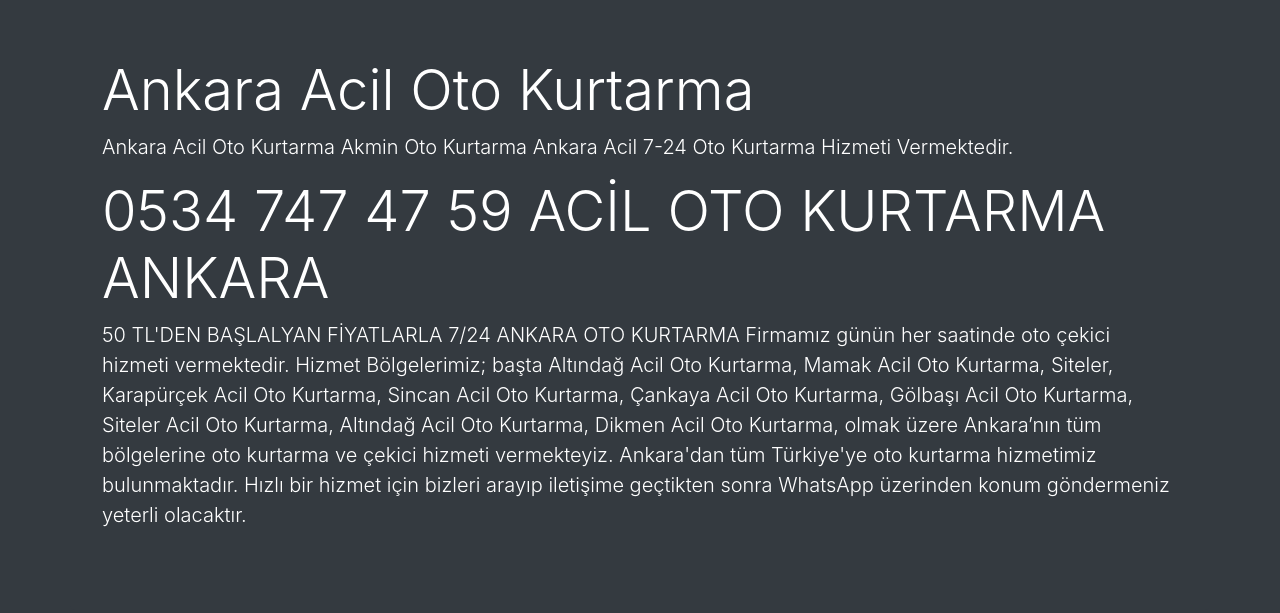
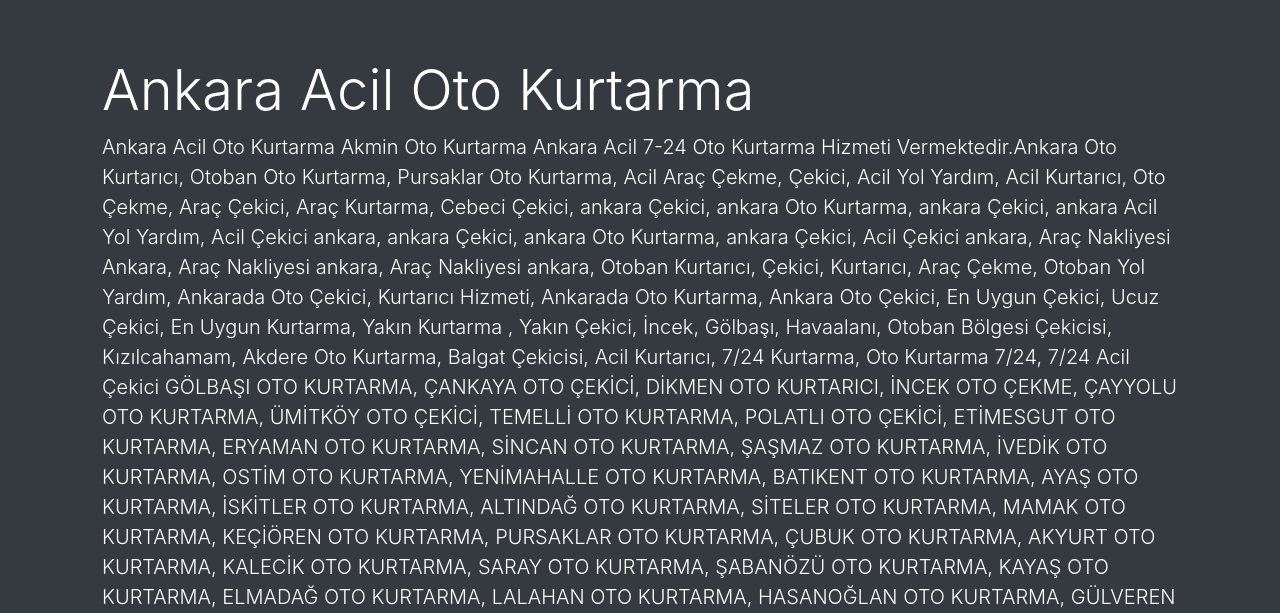
Before and after one commit to kadirmertgul/akminotokurtarma, a plain HTML site: page index.html in a window 1280 px wide. Shown: the part 1060-1673 px from the top of the page. Drawn offline with nearby package versions, Linux system fonts and the light colour scheme.

Commit message:
Update index.html

```diff
--- a/index.html
+++ b/index.html
@@ -62,7 +62,9 @@
                 <h1 class="display-4 ">Ankara Acil Oto Kurtarma</h1>
                 <p class="lead">
 
-                 Ankara Acil Oto Kurtarma Akmin Oto Kurtarma Ankara Acil 7-24 Oto Kurtarma Hizmeti Vermektedir.
+                 Ankara Acil Oto Kurtarma Akmin Oto Kurtarma Ankara Acil 7-24 Oto Kurtarma Hizmeti Vermektedir.Ankara Oto Kurtarıcı, Otoban Oto Kurtarma, Pursaklar Oto Kurtarma, Acil Araç Çekme, Çekici, Acil Yol Yardım, Acil Kurtarıcı, Oto Çekme, Araç Çekici, Araç Kurtarma, Cebeci Çekici, ankara Çekici, ankara Oto Kurtarma, ankara Çekici, ankara Acil Yol Yardım, Acil Çekici ankara, ankara Çekici,
+                  ankara Oto Kurtarma, ankara Çekici, Acil Çekici ankara, Araç Nakliyesi Ankara, Araç Nakliyesi ankara, Araç Nakliyesi ankara, Otoban Kurtarıcı, Çekici, Kurtarıcı, Araç Çekme, Otoban Yol Yardım, Ankarada Oto Çekici, Kurtarıcı Hizmeti, Ankarada Oto Kurtarma, Ankara Oto Çekici, En Uygun Çekici, Ucuz Çekici, En Uygun Kurtarma, Yakın Kurtarma , Yakın Çekici, İncek, Gölbaşı, Havaalanı, Otoban Bölgesi Çekicisi, Kızılcahamam, Akdere Oto Kurtarma, Balgat Çekicisi, Acil Kurtarıcı, 7/24 Kurtarma, Oto Kurtarma 7/24, 7/24 Acil Çekici
+                GÖLBAŞI OTO KURTARMA, ÇANKAYA OTO ÇEKİCİ, DİKMEN OTO KURTARICI, İNCEK OTO ÇEKME, ÇAYYOLU OTO KURTARMA, ÜMİTKÖY OTO ÇEKİCİ, TEMELLİ OTO KURTARMA, POLATLI OTO ÇEKİCİ, ETİMESGUT OTO KURTARMA, ERYAMAN OTO KURTARMA, SİNCAN OTO KURTARMA, ŞAŞMAZ OTO KURTARMA, İVEDİK OTO KURTARMA, OSTİM OTO KURTARMA, YENİMAHALLE OTO KURTARMA, BATIKENT OTO KURTARMA, AYAŞ OTO KURTARMA, İSKİTLER OTO KURTARMA, ALTINDAĞ OTO KURTARMA, SİTELER OTO KURTARMA, MAMAK OTO KURTARMA, KEÇİÖREN OTO KURTARMA, PURSAKLAR OTO KURTARMA, ÇUBUK OTO KURTARMA, AKYURT OTO KURTARMA, KALECİK OTO KURTARMA, SARAY OTO KURTARMA, ŞABANÖZÜ OTO KURTARMA, KAYAŞ OTO KURTARMA, ELMADAĞ OTO KURTARMA, LALAHAN OTO KURTARMA, HASANOĞLAN OTO KURTARMA, GÜLVEREN OTO KURTARMA, CEBECİ OTO KURTARMA, KURTULUŞ OTO KURTARMA, TÜRKÖZÜ OTO KURTARMA, NATOYOLU OTO KURTARMA, YAKUPABDAL OTO KURTARMA, BALA OTO KURTARMA, HAYMANA OTO KURTARMA, KULU OTO KURTARMA, ŞEREFLİKOÇHİSAR OTO KURTARMA, KAZAN OTO KURTARMA, GÜDÜL OTO KURTARMA, ÇAMLIDERE OTO KURTARMA, KIZILCAHAMAM OTO KURTARMA, NALLIHAN OTO KURTARMA, BEYPAZARI OTO KURTARMA, ÇAYIRHAN OTO KURTARMA, BAHÇELİEVLER OTO KURTARMA, MALTEPE OTO KURTARMA, ORTAKÖY OTO KURTARMA, KARAPÜRÇEK OTO KURTARMA, KIBRISKÖY OTO KURTARMA, BAYINDIR BARAJI OTO KURTARMA, KASKOLU OTO KURTARMA, SİGORTALI OTO KURTARMA, TÜRKİYE YOL YARDIM, 24 SAAT OTO ÇEKİCİ, EN YAKIN OTO KURTARICI, ELVANKENT OTO KURTARMA, YENİKENT OTO ÇEKİCİ, SARAYCIK OTO KURTARMA, ACİL YOL YARDIM, GİŞELER OTO KURTARMA, OTOBAN OTO ÇEKİCİ.
                 </p>
                  <h1 class="display-4 "> 0534 747 47 59 ACİL OTO KURTARMA ANKARA</h1>
                   <p class="lead"> 50 TL'DEN BAŞLALYAN FİYATLARLA 7/24 ANKARA OTO KURTARMA Firmamız günün her saatinde oto çekici hizmeti vermektedir. Hizmet Bölgelerimiz; başta Altındağ  Acil Oto Kurtarma, Mamak Acil Oto Kurtarma, Siteler, Karapürçek Acil Oto Kurtarma, Sincan Acil Oto Kurtarma, Çankaya Acil Oto Kurtarma, Gölbaşı Acil Oto Kurtarma, Siteler Acil Oto Kurtarma, Altındağ Acil Oto Kurtarma, Dikmen Acil Oto Kurtarma,  olmak üzere Ankara’nın tüm bölgelerine oto kurtarma ve çekici hizmeti vermekteyiz. Ankara'dan tüm Türkiye'ye oto kurtarma hizmetimiz bulunmaktadır.
```
